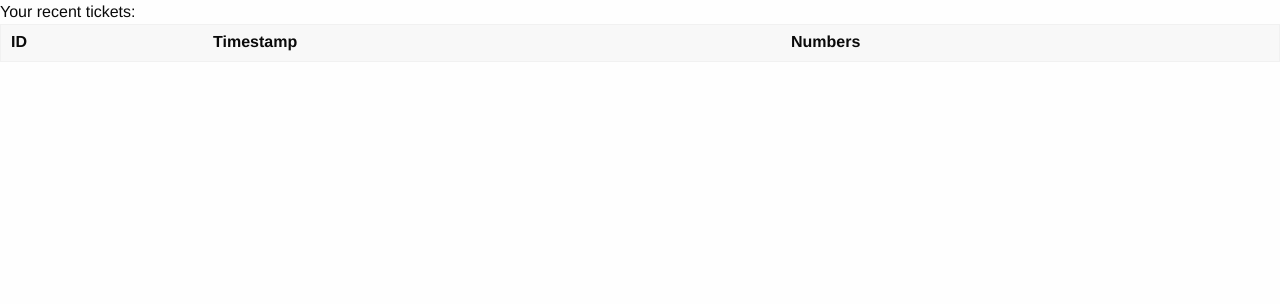
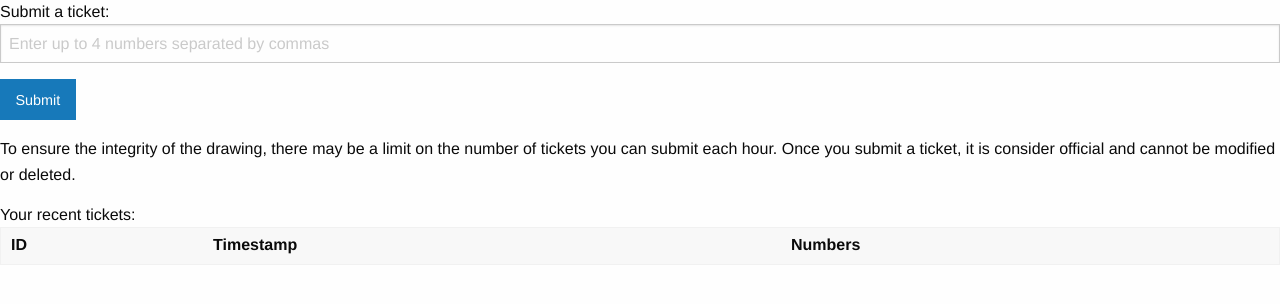
Before and after one commit to evan10s/lottery-v2, a Django app: page /drawings/1 in a window 1280 px wide. Shown: the part 54-358 px from the top of the page. Run offline with Django 3.2, Linux system fonts and the light colour scheme; the visitor is signed in with stand-in values (Sample User, id 1); data that the repository does not hold is empty; some libraries are stand-ins or nearby versions.

Commit message:
Improve ticket submission
Rounded out AJAX ticket submission (status updates, auto-update recent tickets table) and added hourly ticket limit to prevent robots from spamming tickets (limit current hard-coded to 30, might be changed to be a system-wide preference)

```diff
--- /dev/null
+++ b/lottery/static/lottery/js/user_dashboard.js
@@ -0,0 +1,79 @@
+//the methodology for submitting a ticket is from this tutorial: https://realpython.com/blog/python/django-and-ajax-form-submissions/
+
+$("#submit-ticket").on('submit',function(e) {
+  e.preventDefault();
+  console.log("hi");
+  submitTicket();
+})
+
+function updateTicketsTable(id,timestamp,nums) {
+  //Removing last row from table: https://stackoverflow.com/questions/16010791/css-selector-last-row-from-main-table
+  $('#tickets-table > tbody > tr:last-child').remove();
+  $('#tickets-table > tbody').prepend("<tr><td>" + id + "</td><td>" + timestamp + "</td><td>" + nums + "</td></tr>");
+}
+
+function updateLotteryNumberDisplay(result) {
+  $('#submitBtn,#nums').removeAttr("disabled");
+  console.log("Got",result);
+
+  if (result.state === "success") {
+    $('#nums').val("");
+    $('#submit-success > p').text(result.status);
+    $('#submit-error').addClass("hide");
+    $('#submit-success').removeClass("hide");
+    updateTicketsTable(result.id, result.timestamp, result.nums);
+  } else if (result.state === "error") {
+    console.log("Im here")
+    $('#submit-error > p').text(result.status);
+    $('#submit-success').addClass("hide");
+    $('#submit-error').removeClass("hide");
+  }
+}
+
+function submitTicket() {
+  console.log("hi","the form value is",$("#nums").val());
+
+  $('#submit-success,#submit-error').addClass("hide");
+  $('#submitBtn,#nums').attr("disabled","disabled");
+  $.ajax({
+    url: "/tickets/add",
+    type: "POST",
+    data: {
+      nums: $('#nums').val()
+    },
+    success: updateLotteryNumberDisplay,
+    error: function(xhr,msg,err) {
+      $('#submitBtn,#nums').removeAttr("disabled");
+      $('#submit-error > p').text("Your ticket wasn't submitted because of an error.");
+      $('#submit-success').addClass("hide");
+      $('#submit-error').removeClass("hide");
+      console.log(xhr,msg,err);
+    }
+  })
+}
+
+//this code block ($.ajaxSetup) allows Django's CSRF protection to work with AJAX requests and is from http://stackoverflow.com/a/5107878
+$.ajaxSetup({
+   beforeSend: function(xhr, settings) {
+       function getCookie(name) {
+           var cookieValue = null;
+           if (document.cookie && document.cookie != '') {
+               var cookies = document.cookie.split(';');
+               for (var i = 0; i < cookies.length; i++) {
+                   var cookie = jQuery.trim(cookies[i]);
+                   // Does this cookie string begin with the name we want?
+                   if (cookie.substring(0, name.length + 1) == (name + '=')) {
+                       cookieValue = decodeURIComponent(cookie.substring(name.length + 1));
+                       break;
+                   }
+               }
+           }
+           return cookieValue;
+       }
+       if (!(/^http:.*/.test(settings.url) || /^https:.*/.test(settings.url))) {
+           // Only send the token to relative URLs i.e. locally.
+           xhr.setRequestHeader("X-CSRFToken", getCookie('csrftoken'));
+       }
+   }
+});
+//end of code block from http://stackoverflow.com/a/5107878
--- /dev/null
+++ b/lottery/templates/lottery/admin_dashboard.html
@@ -0,0 +1 @@
+super secret admin page!!!!
--- a/lottery/templates/lottery/dashboard.html
+++ b/lottery/templates/lottery/dashboard.html
@@ -4,7 +4,7 @@
     <meta charset="utf-8" />
     <meta http-equiv="x-ua-compatible" content="ie=edge">
     <meta name="viewport" content="width=device-width, initial-scale=1.0" />
-    <title>Foundation Starter Template</title>
+    <title>Lottery Dashboard</title>
     <link rel="stylesheet" href="https://cdnjs.cloudflare.com/ajax/libs/foundation/6.3.1/css/foundation.min.css" integrity="sha256-itWEYdFWzZPBG78bJOOiQIn06QCgN/F0wMDcC4nOhxY=" crossorigin="anonymous" />
   </head>
   <body>
@@ -24,8 +24,27 @@
         </ul>
       </div>
     </div>
+    <div class="row">
+      <div class="medium-8 columns">
+        <div class="success callout small hide" id="submit-success">
+          <p>Ticket submitted successfully</p>
+        </div>
+        <div class="alert callout small hide" id="submit-error">
+          <h4>Unable to submit ticket</h4>
+          <p>You entered 5 numbers, but each ticket can only contain 4 numbers.</p>
+        </div>
+        Submit a ticket:
+        <br />
+        <form id="submit-ticket" action="{% url 'submit_ticket' %}" method="post">
+          {% csrf_token %}
+          <input type="text" id="nums" placeholder="Enter up to 4 numbers separated by commas"/>
+          <input type="submit" class="button" id="submitBtn" value="Submit" />
+        </form>
+        <p>To ensure the integrity of the drawing, there may be a limit on the number of tickets you can submit each hour.  Once you submit a ticket, it is consider official and cannot be modified or deleted.</p>
+      </div>
+      <div class="medium-4 columns">
         Your recent tickets:
-    <table>
+        <table id="tickets-table">
           <thead>
             <td>ID</td>
             <td>Timestamp</td>
@@ -41,10 +60,13 @@
             {% endfor %}
           </tbody>
         </table>
+      </div>
+    </div>
     <br>
 
     <script src="{% static "lottery/js/vendor/jquery.js" %}"></script>
     <script src="{% static "lottery/js/vendor/what-input.js" %}"></script>
+    <script src="{% static "lottery/js/user_dashboard.js" %}"></script>
     <script src="https://cdnjs.cloudflare.com/ajax/libs/foundation/6.3.1/js/foundation.min.js" integrity="sha256-Nd2xznOkrE9HkrAMi4xWy/hXkQraXioBg9iYsBrcFrs=" crossorigin="anonymous"></script>
     <script>
       $(document).foundation();
--- a/lottery/templates/registration/login.html
+++ b/lottery/templates/registration/login.html
@@ -32,4 +32,3 @@
 
 {# Assumes you setup the password_reset view in your URLconf #}
 <p><a href="{% url 'password_reset' %}">Lost password?</a></p>
-<p><a href="/admin">Staff login</a></p>
--- a/lottery/urls.py
+++ b/lottery/urls.py
@@ -4,5 +4,8 @@
 from . import views
 urlpatterns = [
     url(r'^drawings$', views.DrawingsView.as_view(), name='drawings'),
-    url(r'^drawings/(?P<pk>[0-9]+)$',views.DrawingParticipantDashboard.as_view(),name="drawing_dashboard")
+    url(r'^drawings/(?P<pk>[0-9]+)$',views.DrawingParticipantDashboard.as_view(),name="drawing_dashboard"),
+    url(r'^tickets/add$', views.create_ticket,name="submit_ticket"),
+    url(r'^manage$',views.AdminDashboard.as_view(),name="admin_dashboard"),
+    url('',views.DrawingsView.as_view(), name='drawings'),
 ]
--- a/lottery/views.py
+++ b/lottery/views.py
@@ -2,8 +2,9 @@
 from django.http import HttpResponse
 from django.views import generic
 from django.contrib.auth.mixins import UserPassesTestMixin,LoginRequiredMixin
-
-from .models import Drawing, Ticket
+from django.views.generic import TemplateView
+import json,datetime
+from .models import Drawing, Ticket,Number
 # Create your views here.
 class DrawingsView(generic.ListView):
     template_name = 'lottery/drawings.html'
@@ -17,11 +18,75 @@
     context_object_name = 'drawing_info'
     login_url = '/login'
     def test_func(self):
-        try:
-            isStaff = self.request.user.is_staff
-        except:
-            email = False
+        return not self.request.user.is_anonymous
 
-        return isStaff
     def get_queryset(self):
         return Ticket.objects.filter(submitted_by=self.request.user).order_by("-timestamp")[:5]
+
+class AdminDashboard(UserPassesTestMixin,TemplateView):
+    template_name = 'lottery/admin_dashboard.html'
+    context_object_name = 'adm'
+    login_url = '/login'
+    def test_func(self):
+            try:
+                isStaff = self.request.user.is_staff
+            except:
+                isStaff = False
+            return isStaff
+
+def create_ticket(request):
+    print("called")
+    if request.method == "POST" and request.user.is_authenticated:
+
+        one_hour_ago = datetime.datetime.now() - datetime.timedelta(hours=1) # Getting time one hour prior to now from https://stackoverflow.com/questions/7582333/python-get-datetime-of-last-hour
+        num_tickets_last_hr = len(Ticket.objects.filter(submitted_by=request.user,
+                                                    timestamp__gte=one_hour_ago));
+
+        print("num_tickets_last_hr =",str(num_tickets_last_hr))
+        if num_tickets_last_hr > 30:
+            return HttpResponse(json.dumps({ 'state':'error','status': "You've submitted too many tickets in the last hour.  Please wait 60 minutes before submitting more tickets." }),content_type="application/json");
+
+
+        print(request.POST['nums'])
+        nums = request.POST['nums']
+
+        split_nums = nums.split(",")
+
+        print(split_nums);
+        distinct_split_nums = list(set(map(lambda x: int(x.strip()),split_nums))) # Remove duplicate numbers after trimming spaces and converting to ints.  After this, there should only be 4 distinct numbers; this method for removing duplicates is from https://stackoverflow.com/questions/7961363/removing-duplicates-in-lists
+
+        numbers_added = []
+
+        if len(distinct_split_nums) <= 4 and len(distinct_split_nums) > 0:
+            t = Ticket(submitted_by=request.user,timestamp=datetime.datetime.now())
+            t.save()
+            for num in distinct_split_nums:
+                if num >= 1 and num <= 36: # Numbers must be between 1 and 36
+                    num_obj = Number(value=num)
+                    num_obj.assoc_ticket = t
+                    num_obj.save()
+                    numbers_added.append(num)
+            print(t.pk,t.timestamp)
+        else:
+            return HttpResponse(json.dumps({ 'state':'error','status': "Ticket can't be submitted because it has more than 4 numbers" }),content_type="application/json");
+
+        # Resources used in converting timestamp to a string:
+        # https://stackoverflow.com/questions/10624937/convert-datetime-object-to-a-string-of-date-only-in-python
+        # https://docs.python.org/3/library/datetime.html#strftime-strptime-behavior
+        # https://docs.python.org/2/library/string.html
+        # This longer method is used to ensure that when the JS on the page updates the table outside of Django's template renderer, the date looks like the dates outputted by the Django template renderer
+        if t.timestamp.hour >= 12:
+            timestamp_ampm = 'p.m.'
+        else:
+            timestamp_ampm = 'a.m.'
+
+        timestamp_str = ("{} {}".format(t.timestamp.strftime('%B %#d, %Y, %I:%M'),timestamp_ampm))
+
+        numbers_added.sort();
+
+        result_obj = {      'state': "success",
+                            'status': "Ticket submitted successfully",
+                             'nums':str(numbers_added)[1:(len(str(numbers_added))-1)],
+                             'id':t.pk,
+                             'timestamp': timestamp_str }
+        return HttpResponse(json.dumps(result_obj),content_type="application/json"); # StackOverflow for sending an object as the HttpResponse data: https://stackoverflow.com/questions/21879729/returning-python-object-in-httpresponse
--- a/lotto/settings.py
+++ b/lotto/settings.py
@@ -74,7 +74,7 @@
                 'django.template.context_processors.request',
                 'django.contrib.auth.context_processors.auth',
                 'django.contrib.messages.context_processors.messages',
-            ],
+            ]
         },
     },
 ]
```
Also changed, not shown: lotto/wsgi.py (added, +16 -0 lines), lotto/__init__.py (added), 1 other file. Lines whose indentation alone changed are shown as unchanged.
